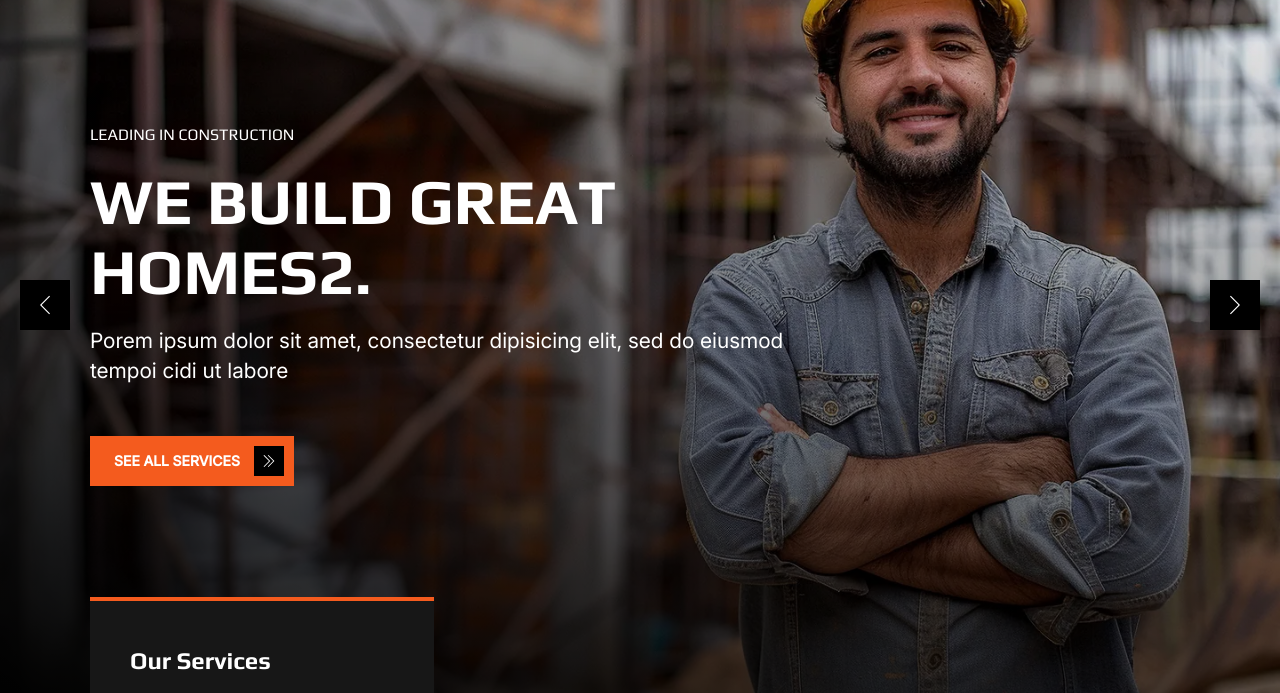
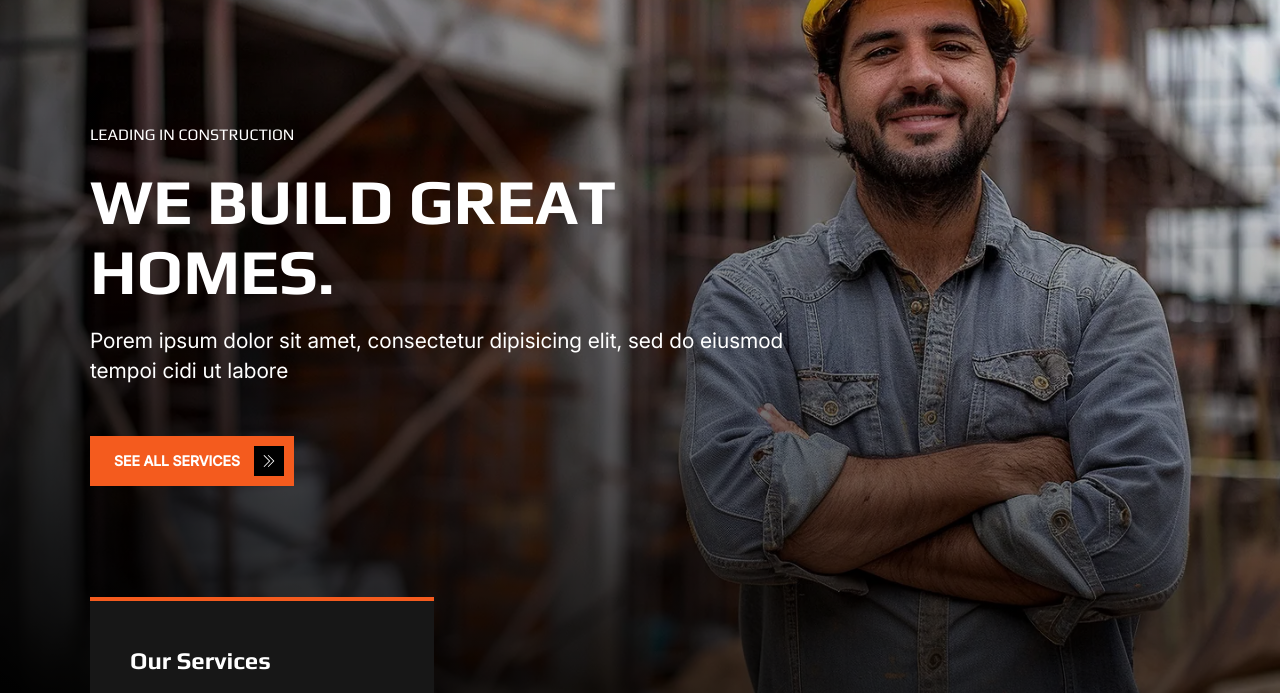
Before and after one commit to SiniuKrit/dog.io, a plain HTML site: page index.html in a window 1280 px wide. Shown: the part 95-788 px from the top of the page. Drawn offline with Linux system fonts and the light colour scheme.

Commit message:
Минус слайдер первого экрана

```diff
--- a/index.html
+++ b/index.html
@@ -99,10 +99,7 @@
 
                 <!-- Top Slider -->
                 <section>
-                    <div class="indexMainSlider swiper jsSwiper1">
-                        <div class="swiper-wrapper">
-                            <div class="swiper-slide">
-                                <div class="indexMainHeader">
+                    <div class="indexMainHeader indexMainSlider">
                         <div class="indexMainHeaderContent paddingContent maxWidth1440px">
                             <div class="indexMainHeaderBox">
                                 <div class="fontFamilyPlay fontUppercase">Leading in construction</div>
@@ -124,36 +121,6 @@
                                 <img src="img/slide_01_bg.webp" width="1440" height="932" alt="Worker">
                             </picture>
                         </div>
-                                </div>
-                            </div>
-                            <div class="swiper-slide">
-                                <div class="indexMainHeader">
-                                    <div class="indexMainHeaderContent paddingContent maxWidth1440px">
-                                        <div class="indexMainHeaderBox">
-                                            <div class="fontFamilyPlay fontUppercase">Leading in construction</div>
-                                            <div class="h1 marTop20">We build great homes2.</div>
-                                            <div class="simpleTextStyle font21px marTop20">
-                                                <p>Porem ipsum dolor sit amet, consectetur dipisicing elit, sed do eiusmod tempoi cidi ut labore</p>
-                                            </div>
-                                            <div class="marTop50">
-                                                <a class="simpleButton simpleButtonIcon simpleButtonIcon2 simpleButtonIconHoverWhite jsAnchor" href="#indexService">
-                                                    <span class="simpleButtonIconText">See all services</span>
-                                                    <span class="simpleButtonIconSvg"><svg viewBox="0 0 14 14"><use xlink:href="img/sprite.svg#svgDoubleArrow"></use></svg></span>
-                                                </a>
-                                            </div>
-                                        </div>
-                                    </div>
-                                    <div class="indexMainHeaderImg imgCover">
-                                        <picture>
-                                            <source srcset="img/slide_01_bg.webp" media="(min-width: 992px)" type="image/webp">
-                                            <img src="img/slide_01_bg.webp" width="1440" height="932" alt="Worker">
-                                        </picture>
-                                    </div>
-                                </div>
-                            </div>
-                        </div>
-                        <div class="swiper-button-prev"><span class="swiper-navigation-icon"><svg viewBox="0 0 20 20"><use xlink:href="img/sprite.svg#svgRightArrow"></use></svg></span></div>
-                        <div class="swiper-button-next"><span><svg viewBox="0 0 20 20"><use xlink:href="img/sprite.svg#svgRightArrow"></use></svg></span></div>
                     </div>
                 </section>
 
@@ -832,9 +799,6 @@
                             <div class="simpleTextStyle marTop25">
                                 <p>Rorem ipsum dolor sit amet, consectetur adipisicing elit, sed do eiusmod tempor incididunt ut labore et dolore magna aliqua.</p>
                             </div>
-                            <div class="marTop20">
-                                <div class="font14px fontMedium fontUppercase">Emergency support center 24/7</div>
-                            </div>
                             <div class="marTop25">
                                 <div class="font24px fontMedium">Contacts:</div>
                                 <ul class="contactMainList font18px linkInherit marTop20">
```
Also changed, not shown: contact.html (+0 -3 lines), css/bootstrap.css. Lines whose indentation alone changed are shown as unchanged.
